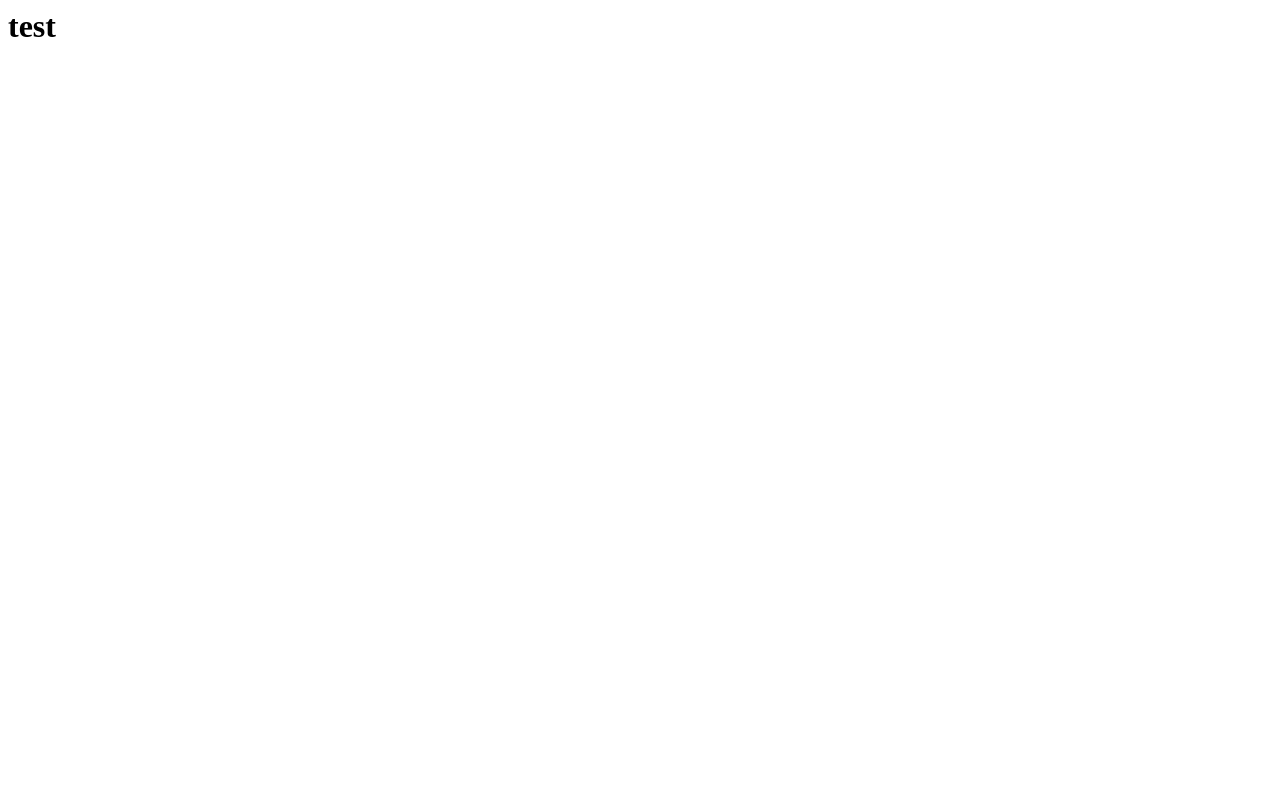
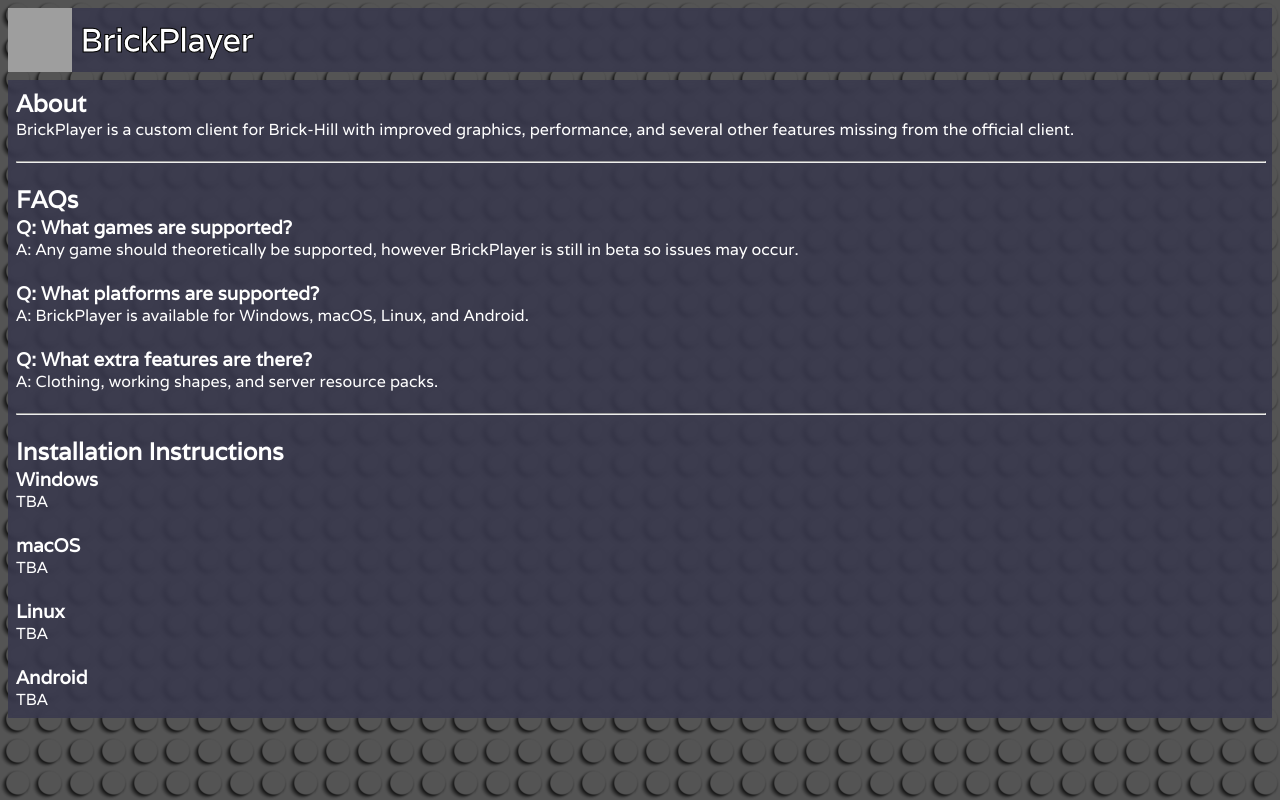
Before and after one commit to Bloxworld2/bloxplay-client, a plain HTML site: page index.html in a window 1280 px wide. Drawn offline with Linux system fonts and the light colour scheme; grey boxes are pictures that could not be loaded.

Commit message:
site
site

```diff
--- a/index.html
+++ b/index.html
@@ -1,3 +1,45 @@
+<!DOCTYPE html>
 <html>
-<h1>test</h1>
+    <head>
+        <link rel="stylesheet" href="styles.css">
+        <title>BrickPlayer</title>
+    </head>
+    <body>
+        <div class="panel topPanel">
+            <img class="logo" src="Logo.png">
+            <h1 class="logotext">BrickPlayer</h1>
+        </div>
+        <div class="panel bodyPanel">
+            <h2>About</h2>
+            <p>BrickPlayer is a custom client for Brick-Hill with improved graphics, performance, and several other features missing from the official client.</p>
+            <br>
+            <hr width=100%>
+            <br>
+            <h2>FAQs</h2>
+            <h3>Q: What games are supported?</h3>
+            <p>A: Any game should theoretically be supported, however BrickPlayer is still in beta so issues may occur.</p>
+            <br>
+            <h3>Q: What platforms are supported?</h3>
+            <p>A: BrickPlayer is available for Windows, macOS, Linux, and Android.</p>
+            <br>
+            <h3>Q: What extra features are there?</h3>
+            <p>A: Clothing, working shapes, and server resource packs.</p>
+
+            <br>
+            <hr width=100%>
+            <br>
+            <h2>Installation Instructions</h2>
+            <h3>Windows</h3>
+            <p>TBA</p>
+            <br>
+            <h3>macOS</h3>
+            <p>TBA</p>
+            <br>
+            <h3>Linux</h3>
+            <p>TBA</p>
+            <br>
+            <h3>Android</h3>
+            <p>TBA</p>
+        </div>
+    </body>
 </html>
--- /dev/null
+++ b/styles.css
@@ -0,0 +1,54 @@
+body {
+    background-color: #1F1F29;
+    background-image: url(Stud.png);
+    background-size: 32px 32px;
+}
+
+.panel {
+    background-color: #36364DCC;
+    backdrop-filter: blur(2px);
+}
+
+.topPanel {
+    margin-top: 8px;
+    margin-bottom: 8px;
+    display: flex;
+    flex-direction: row;
+}
+
+.logo {
+    float: left;
+    width: 64px;
+    height: 64px;
+    margin-right: 8px;
+}
+
+@font-face {
+    font-family: "varela";
+    src: url(Varela-Regular.ttf);
+}
+
+/* yucky */
+* {
+    font-family: varela;
+    color: #ffffff;
+    margin-top: 0px;
+    margin-bottom: 0px;
+
+}
+
+.logotext {
+    height: 0px;
+    position: relative;
+    top: 12px;
+    color: #ffffff;
+    -webkit-text-fill-color: #ffffff;
+    -webkit-text-stroke-width: 1px;
+    -webkit-text-stroke-color: #000000;
+}
+
+.bodyPanel {
+    padding: 8px 8px;
+    display: flex;
+    flex-direction: column;
+}
```
Also changed, not shown: Stud.png (added), Varela-Regular.ttf (added), 1 other file.
